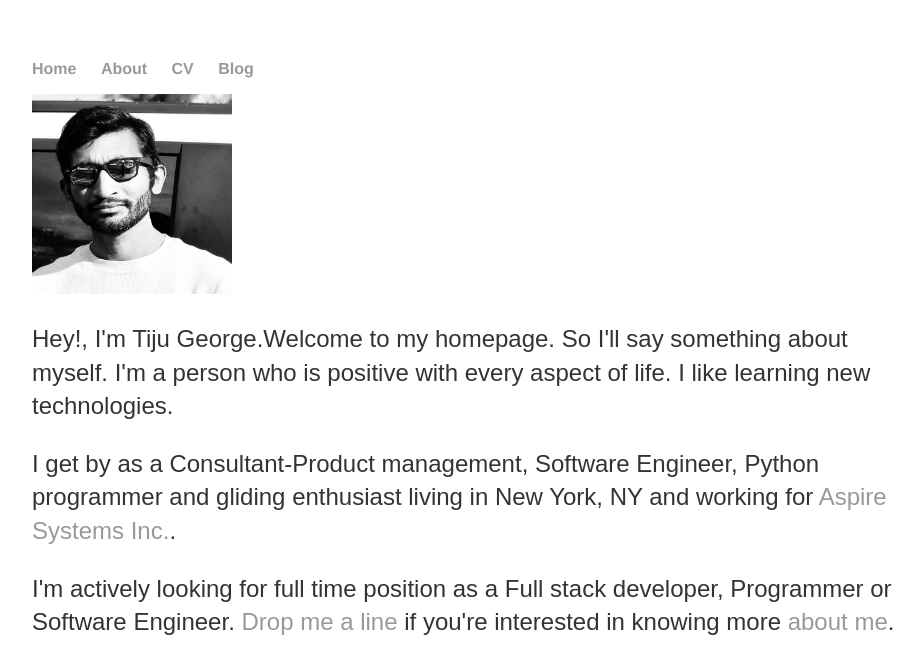
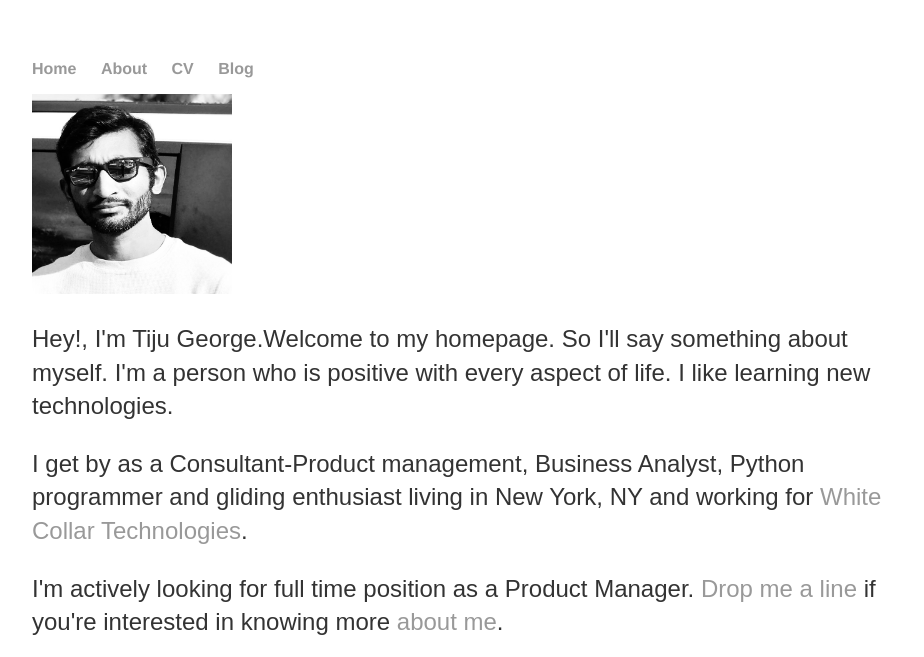
Before and after one commit to tijugeorge/tijugeorge.github.io, a Jekyll site: the page index.html, which Jekyll copies as it is, in a window 1280 px wide, cut to the strip 0-657 px from the top of the page. Shown: the whole strip, without its empty margins (160-1084 px from the left). Built offline with Jekyll 4.4.1, drawn with Linux system fonts in a browser that asks for light colours.

Commit message:
Update index.html

```diff
--- a/index.html
+++ b/index.html
@@ -21,15 +21,15 @@
 			</div>
 			<div itemscope itemtype="http://data-vocabulary.org/Person" class="col-sm-8">
 			<p class="lead">Hey!, I'm <span itemprop="name">Tiju George.</span>Welcome to my homepage. So I'll say something about myself. I'm a person who is positive with every aspect of life. I like learning new technologies.</p>
-			<p>I get by as a <span itemprop="title">Consultant-Product management</span>, <span itemprop="title">Software Engineer</span>, <span itemprop="title">Python programmer</span> and gliding enthusiast living in <span itemprop="address" itemscope
-		    itemtype="http://data-vocabulary.org/Address"> <span itemprop="locality">New York</span>, <span itemprop="region">NY</span></span> and working for <a href="http://www.aspiresystem.com/">Aspire Systems Inc.</a>.</p>
+			<p>I get by as a <span itemprop="title">Consultant-Product management</span>, <span itemprop="title">Business Analyst</span>, <span itemprop="title">Python programmer</span> and gliding enthusiast living in <span itemprop="address" itemscope
+		    itemtype="http://data-vocabulary.org/Address"> <span itemprop="locality">New York</span>, <span itemprop="region">NY</span></span> and working for <a href="https://www.whitecollartech.com//">White Collar Technologies</a>.</p>
 
-			<p>I'm actively looking for full time position as a <span itemprop="title">Full stack developer, Programmer or Software Engineer</span>. <a href="mailto:tiju.mathew@outlook.com">Drop me a line</a> if you're interested in knowing more <a href="/about">about me</a>.</p>
+			<p>I'm actively looking for full time position as a <span itemprop="title">Product Manager</span>. <a href="mailto:georgetijumathew@gmail.com">Drop me a line</a> if you're interested in knowing more <a href="/about">about me</a>.</p>
 			</div>
 		</div>
  		<footer>
      		<ul>
-         		<li><a href="mailto:tiju.mathew@outlook.com">email</a></li>
+         		<li><a href="mailto:georgetijumathew@gmail.com">email</a></li>
          		<li><a href="https://github.com/tijugeorge">github.com/tijugeorge</a></li>
 			<li>
 					<!-- hitwebcounter Code START -->
```
